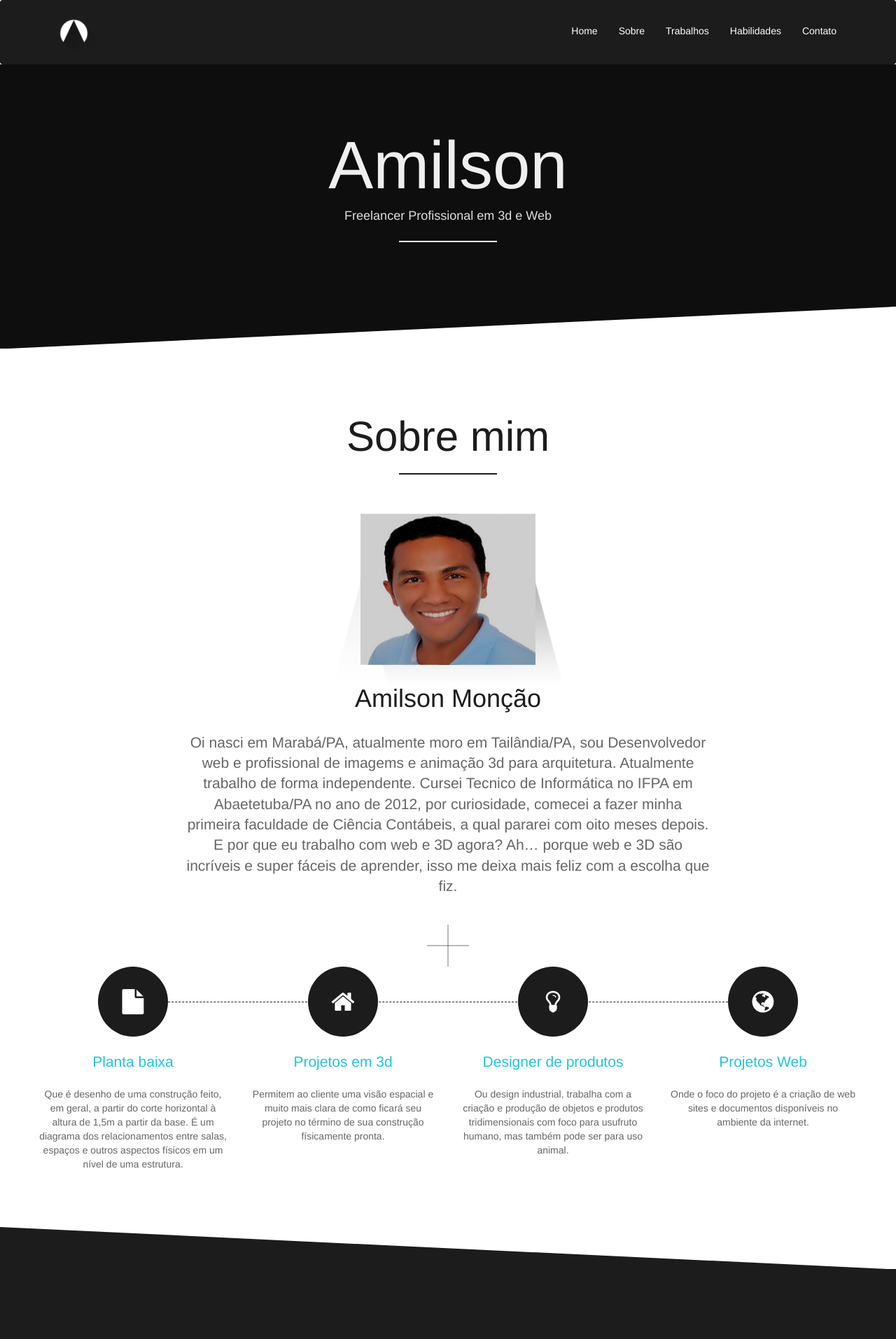
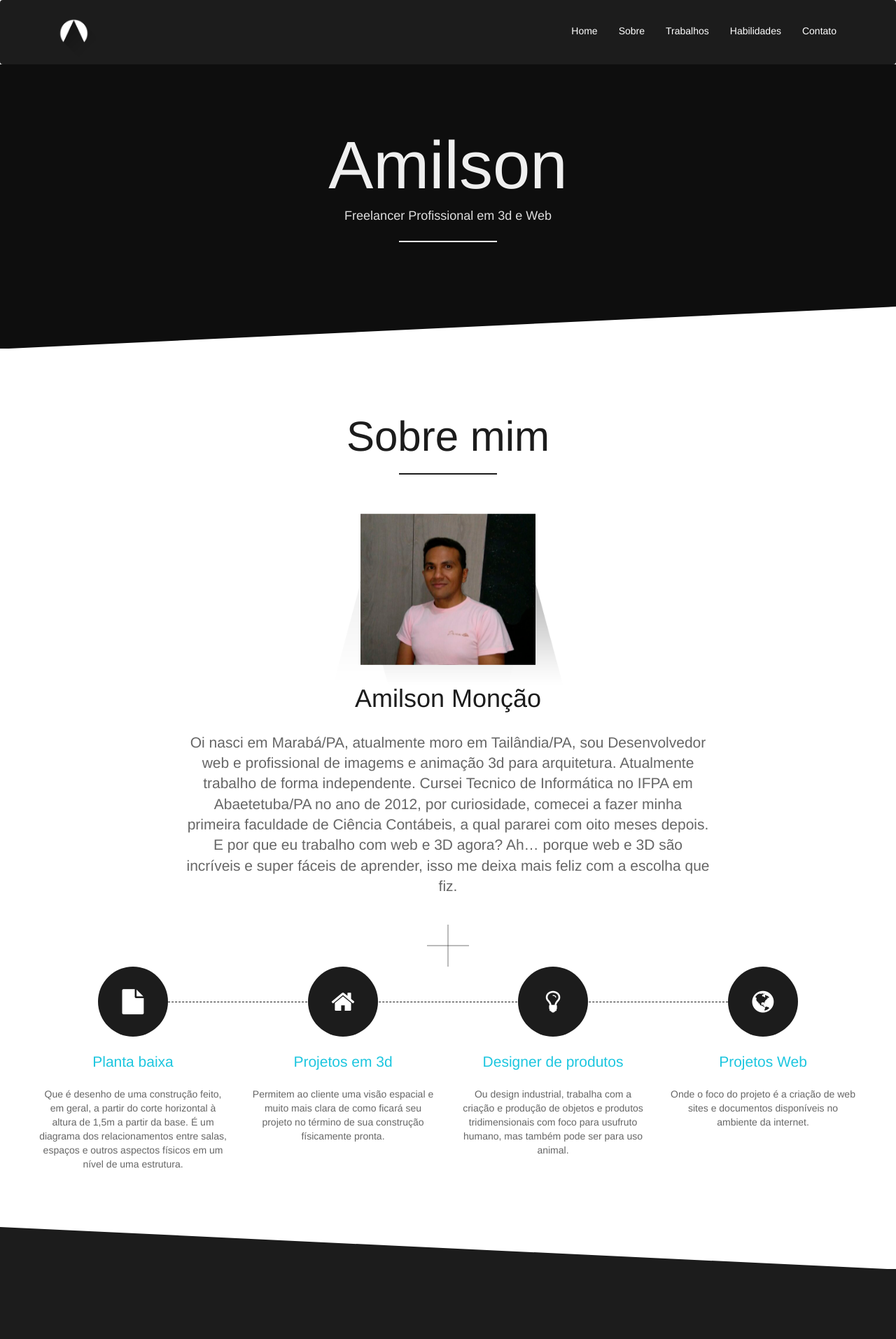
Before and after one commit to amilsion/amilsion.github.io, a Jekyll site: the page built from index.html, in a window 1280 px wide. Shown: the top 1913 px of the page at 70% size. Built offline with Jekyll 4.4.1, drawn with Linux system fonts in a browser that asks for light colours; nearby versions of some CDN libraries; some web fonts are replaced; library files that are not in the unit come from our copies.

Commit message:
Update index.html

```diff
--- a/index.html
+++ b/index.html
@@ -36,7 +36,7 @@ layout: default
 									<div class="box-round flat-shadow box-huge box-hex">
 										<div class="box-dummy"></div>
 										<figure class="box-inner ">
-											<img class="" src="{{ "/assets/images/design/people/amilson.png"  | prepend: site.baseurl }}" alt="some image"/>
+											<img class="" src="{{ "/assets/images/design/people/ams.png"  | prepend: site.baseurl }}" alt="some image"/>
 										</figure>
 									</div>
 									<h1>Amilson Monção</h1>
```
